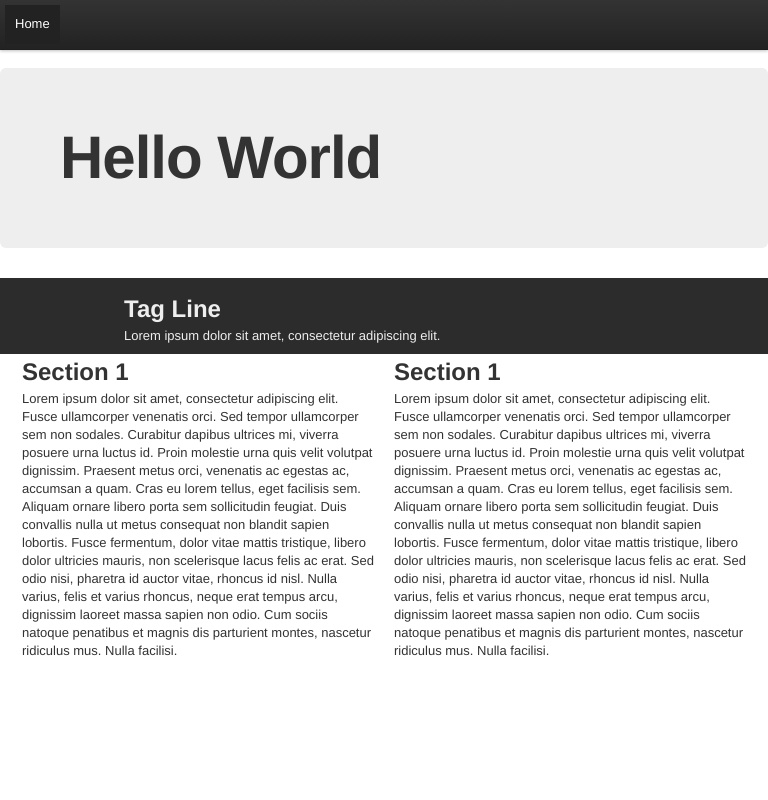
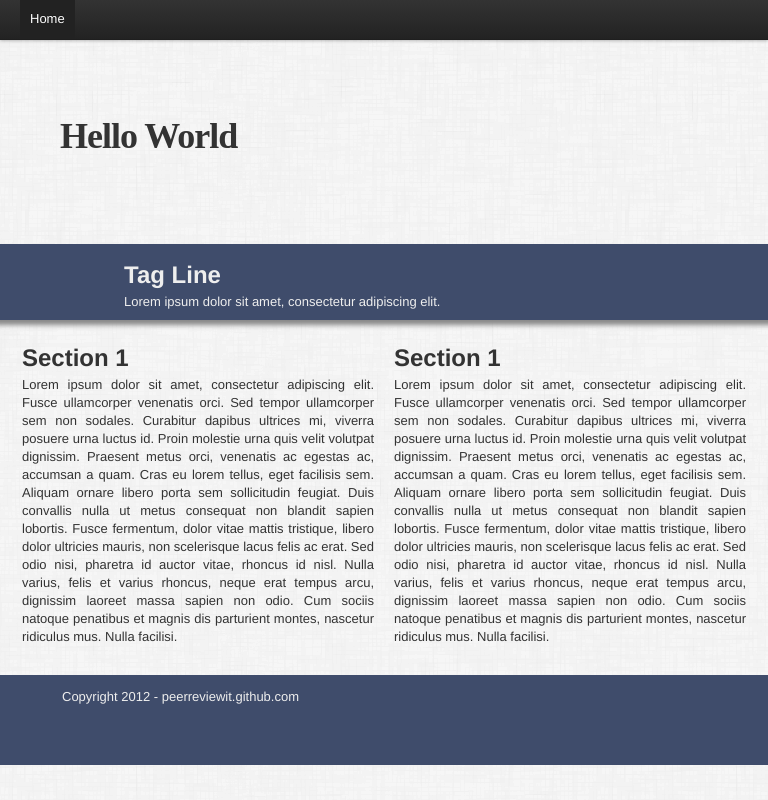
Before and after one commit to Cardma/cardma.github.io, a plain HTML site: page index.html in a window 768 px wide. Drawn offline with nearby package versions, Linux system fonts and the light colour scheme.

Commit message:
Add More Styling to Template

```diff
--- a/index.html
+++ b/index.html
@@ -2,13 +2,52 @@
 <link rel=stylesheet href="bootstrap/css/bootstrap.min.css">
 <link rel=stylesheet href="bootstrap/css/bootstrap-responsive.min.css">
 <style>
-  .tag {
-    background:#2c2c2c;
+  body {
+    background:url(img/furley_bg.png);
+  }
+  .hero-unit h1 {
+    font-family:serif;
+  }
+  .hero-unit {
+    background:none;
+  }
+  @media (min-width: 768px) {
+    .navbar-inner {
+      border-radius:0;
+    }
+  }
+  .foot {
+    background: rgb(63,76,107);
     color:#eee;
     padding-top:1em;
+    margin-top:20px;
+    margin-bottom:0;
+    padding-bottom:50px;
+  }
+  .tag {
+    background: rgb(63,76,107);
+    color:#eee;
+    padding-top:1em;
+    box-shadow: 0 5px 5px #888;
+    margin-bottom:20px;
+  }
+  p {
+    text-align:justify;
+  }
+  @media (max-width: 768px) {
+    .tag {
+      margin-left:-20px;
+      padding-left:20px;
+
+      margin-right:-20px;
+      padding-right:20px;
+    }
+    .hero-unit h1 {
+      font-size:36px;
+    }
   }
 </style>
-<div class="navbar navbar-fixed-top">
+<div class="navbar">
   <div class="navbar-inner">
     <div class="container">
       <ul class="nav">
@@ -40,5 +79,12 @@
     </div>
   </div>
 </div>
+<div class="foot">
+  <div class="row">
+    <div class="span10 offset1">
+      <p>Copyright 2012 - peerreviewit.github.com</p>
+    </div>
+  </div>
+</div>
 <script src="https://ajax.googleapis.com/ajax/libs/jquery/1.7.2/jquery.min.js"></script>
 <script src="bootstrap/js/bootstrap.min.js"></script>
```
Also changed, not shown: img/furley_bg.png (added).
